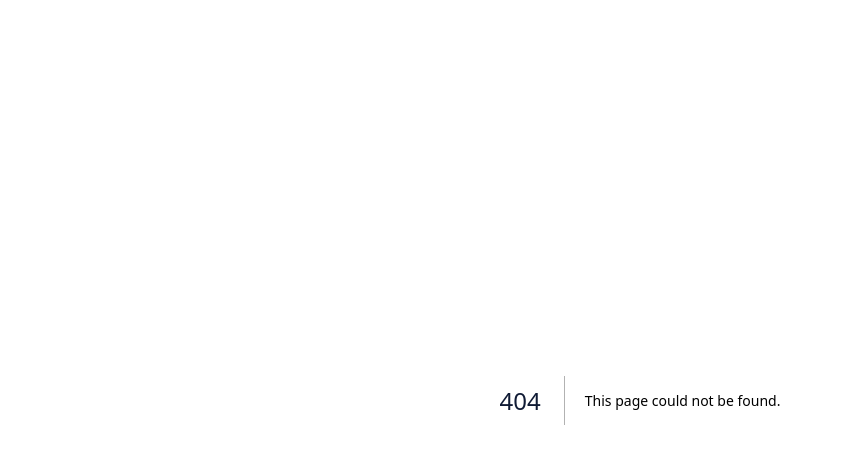
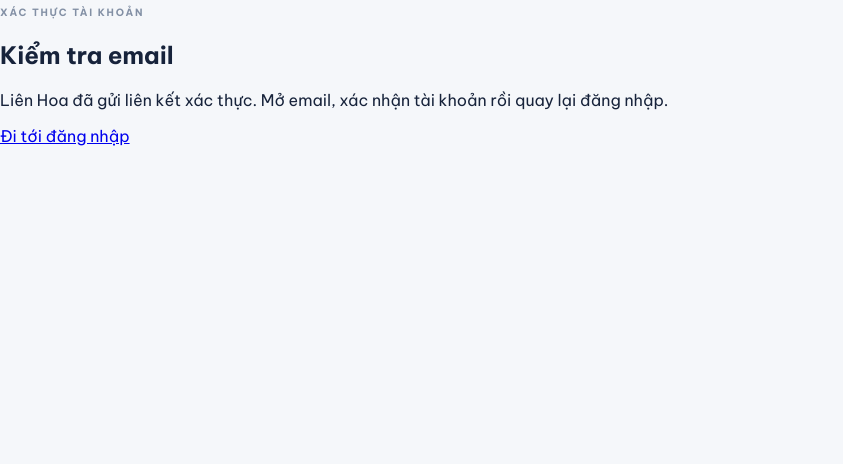
Before and after one commit to stylechic1987-boop/Accounting-AI, a Next.js app in the folder apps/web/: page /check-email in a window 1280 px wide. Before the commit this address had no page. Shown: the top 464 px of the page, without its empty margins (0-843 px from the left). Built offline with nearby package versions, Linux system fonts and the light colour scheme.

Commit message:
feat(auth): add Supabase sign-in and tenant onboarding

```diff
--- /dev/null
+++ b/apps/web/app/check-email/page.tsx
@@ -0,0 +1,16 @@
+import Link from "next/link";
+
+export default function CheckEmailPage() {
+  return (
+    <main className="auth-shell">
+      <section className="auth-panel auth-panel-full">
+        <div className="auth-card">
+          <span className="eyebrow">XÁC THỰC TÀI KHOẢN</span>
+          <h2>Kiểm tra email</h2>
+          <p className="auth-muted">Liên Hoa đã gửi liên kết xác thực. Mở email, xác nhận tài khoản rồi quay lại đăng nhập.</p>
+          <Link className="auth-button-link" href="/login">Đi tới đăng nhập</Link>
+        </div>
+      </section>
+    </main>
+  );
+}
```
